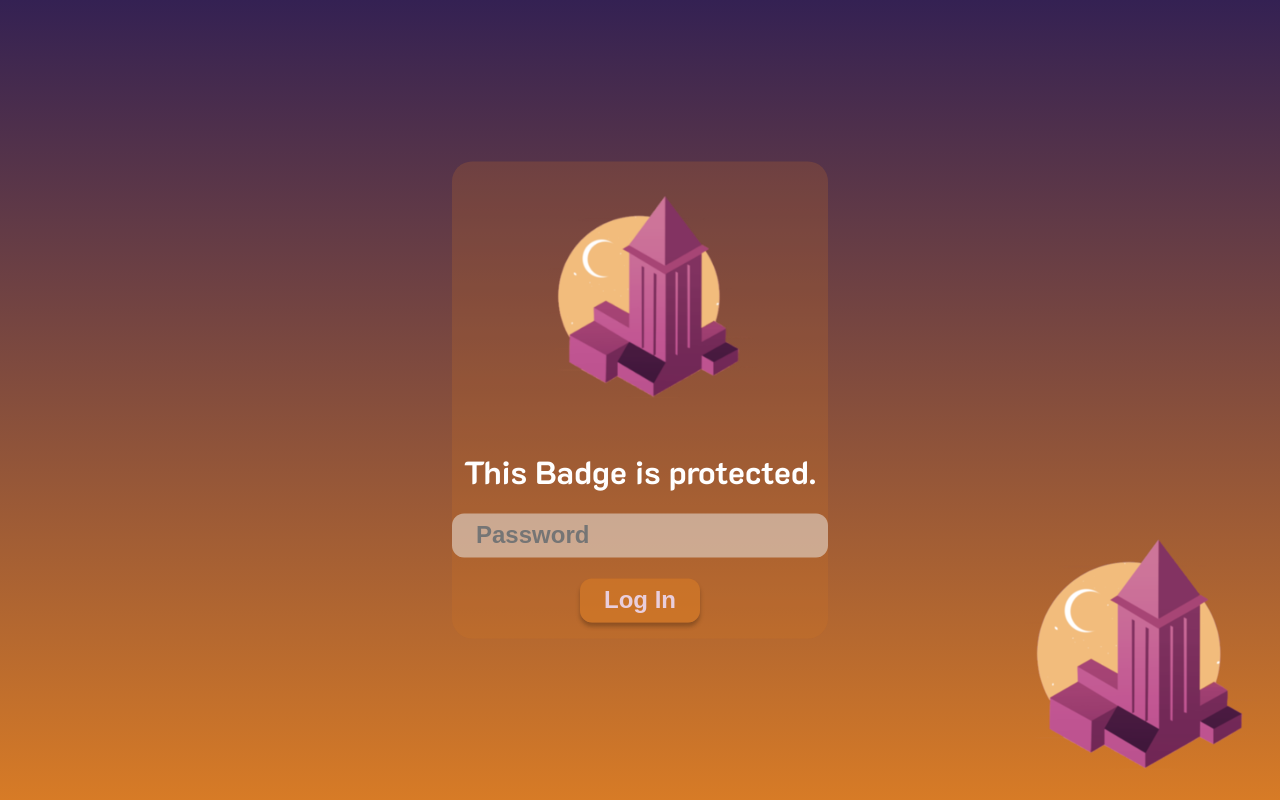
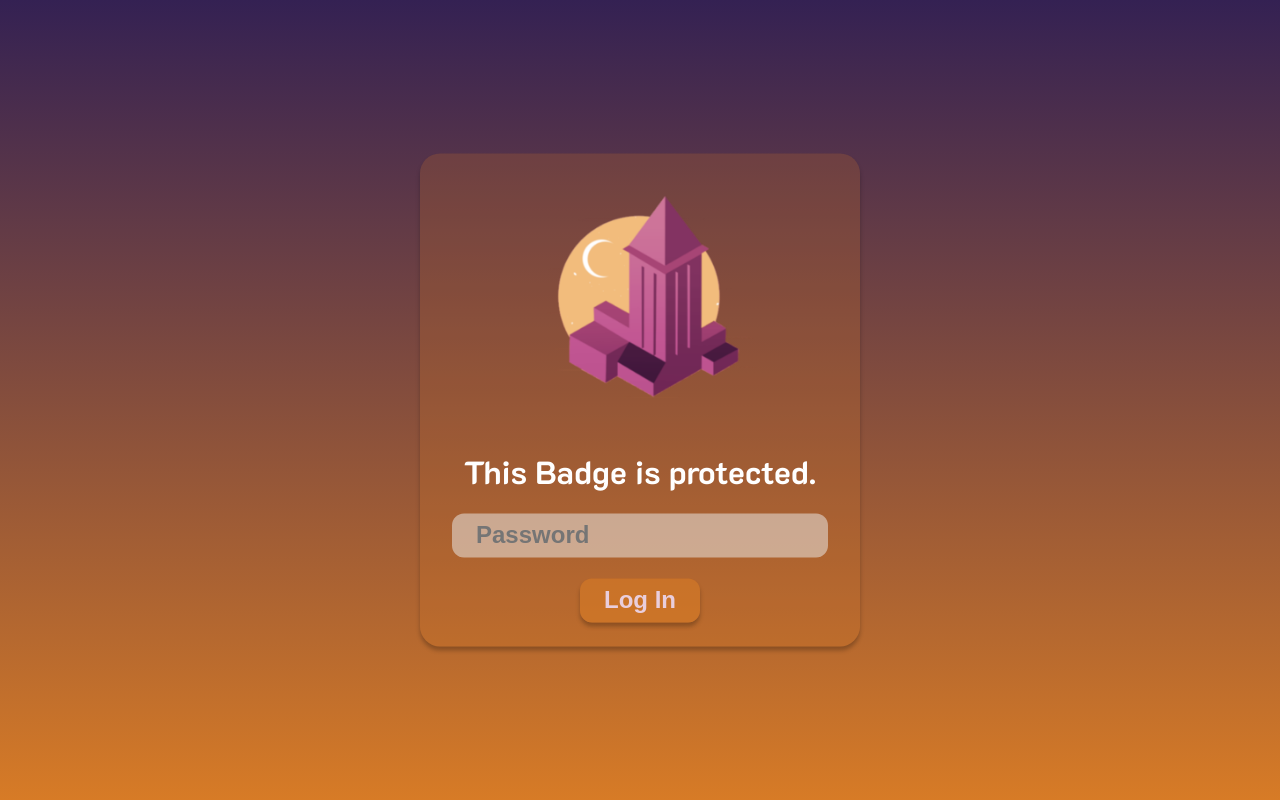
Before and after one commit to HackMerced/HackMerced-IX-Live, a Flask app: page /password in a window 1280 px wide. Run offline with Flask 3, Linux system fonts and the light colour scheme.

Commit message:
Refactored password page.

```diff
--- a/frontend/templates/password.html
+++ b/frontend/templates/password.html
@@ -3,23 +3,20 @@
 
 {% set pageTitle = "HackMerced IX" %}{% include "includes/header.html" %}
 
-<body class="auth">
+<body class="no-graphic">
 
-	<div id="login-form" class="absolute-center">
-
+	<div id="login-form" class="window absolute-center">
+		<div class="article">
 			<center>
 				<img src="{{ url_for('static', filename='png/hmix-bg-300.png') }}" alt="HackMerced IX" style="width: 70%;">
-
 				<h1>This Badge is protected.</h1>
-
 				<form action="/login" method="POST">
 					<input type="text" id="password" name="password" placeholder="Password" />
 					<br><br>
 					<input type="submit" value="Log In" />
 				</form>
-
 			</center>
-
+		</div>
 	</div>
 
 </body>
```
Lines whose indentation alone changed are shown as unchanged.
